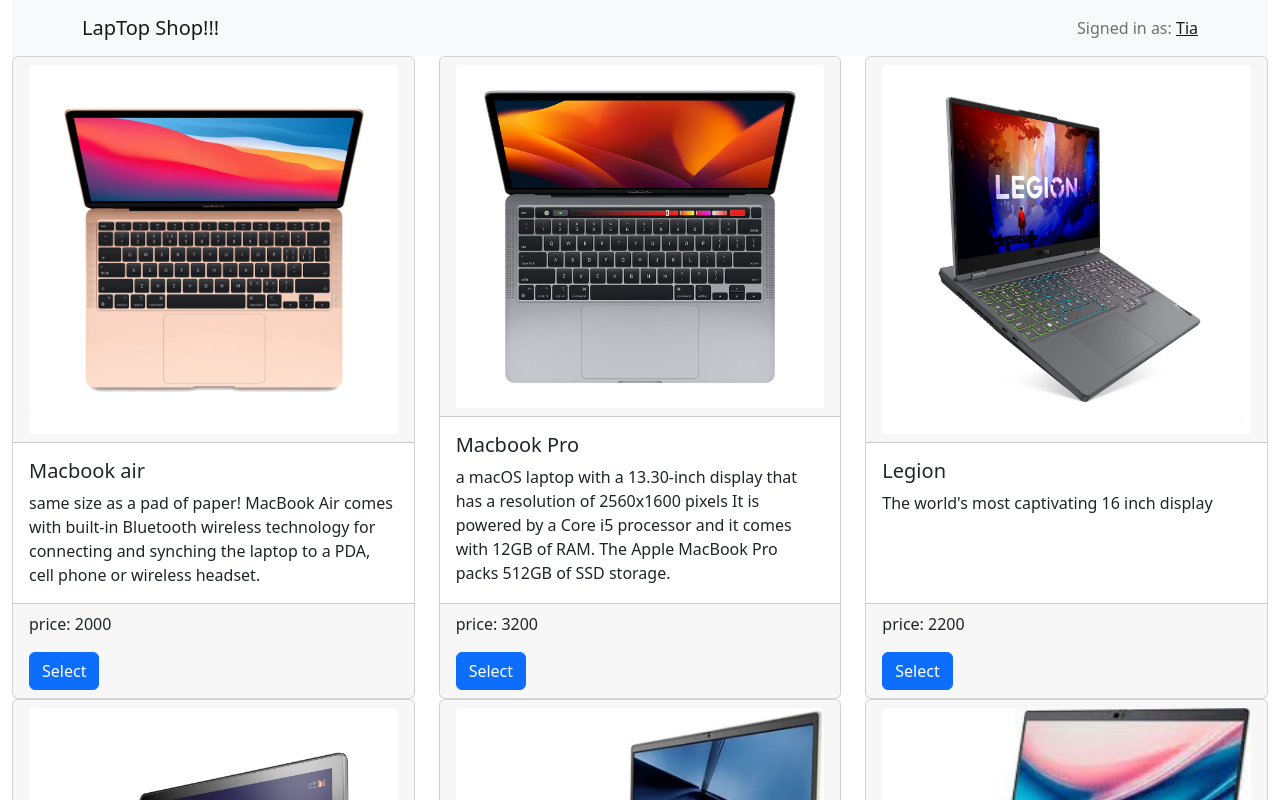
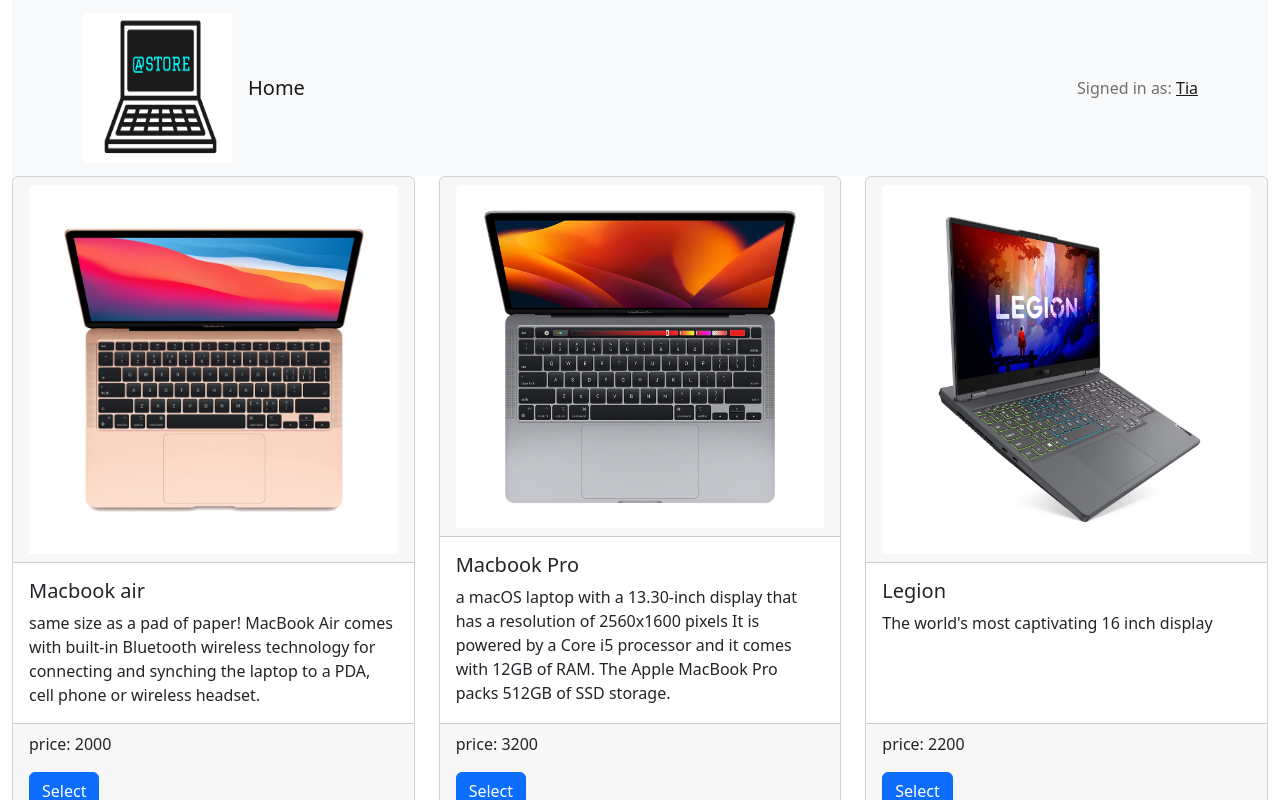
Before and after one commit to tiakavousi/LapTopUp_Store, a React (Create React App) app: page / in a window 1280 px wide. Shown: the top 800 px of the page. Built offline with nearby package versions, Linux system fonts and the light colour scheme.

Commit message:
adding logo

```diff
--- a/src/components/Nav.js
+++ b/src/components/Nav.js
@@ -1,10 +1,19 @@
 import {Container, Navbar} from "react-bootstrap";
-
+import logo from "./logo.png"
 const Nav = () => {
     return (
         <Navbar bg="light"  variant="light" sticky="top">
             <Container>
-                <Navbar.Brand href="#home">LapTop Shop!!!</Navbar.Brand>
+                <Navbar.Brand href="#home">
+                    <img
+                        src={logo}
+                        width="150"
+                        height="150"
+                        className="d-inline-block align-top"
+                        alt="logo"
+                    />
+                </Navbar.Brand>
+                <Navbar.Brand href="#home">Home</Navbar.Brand>
                 <Navbar.Toggle />
                 <Navbar.Collapse className="justify-content-end">
                     <Navbar.Text>
```
